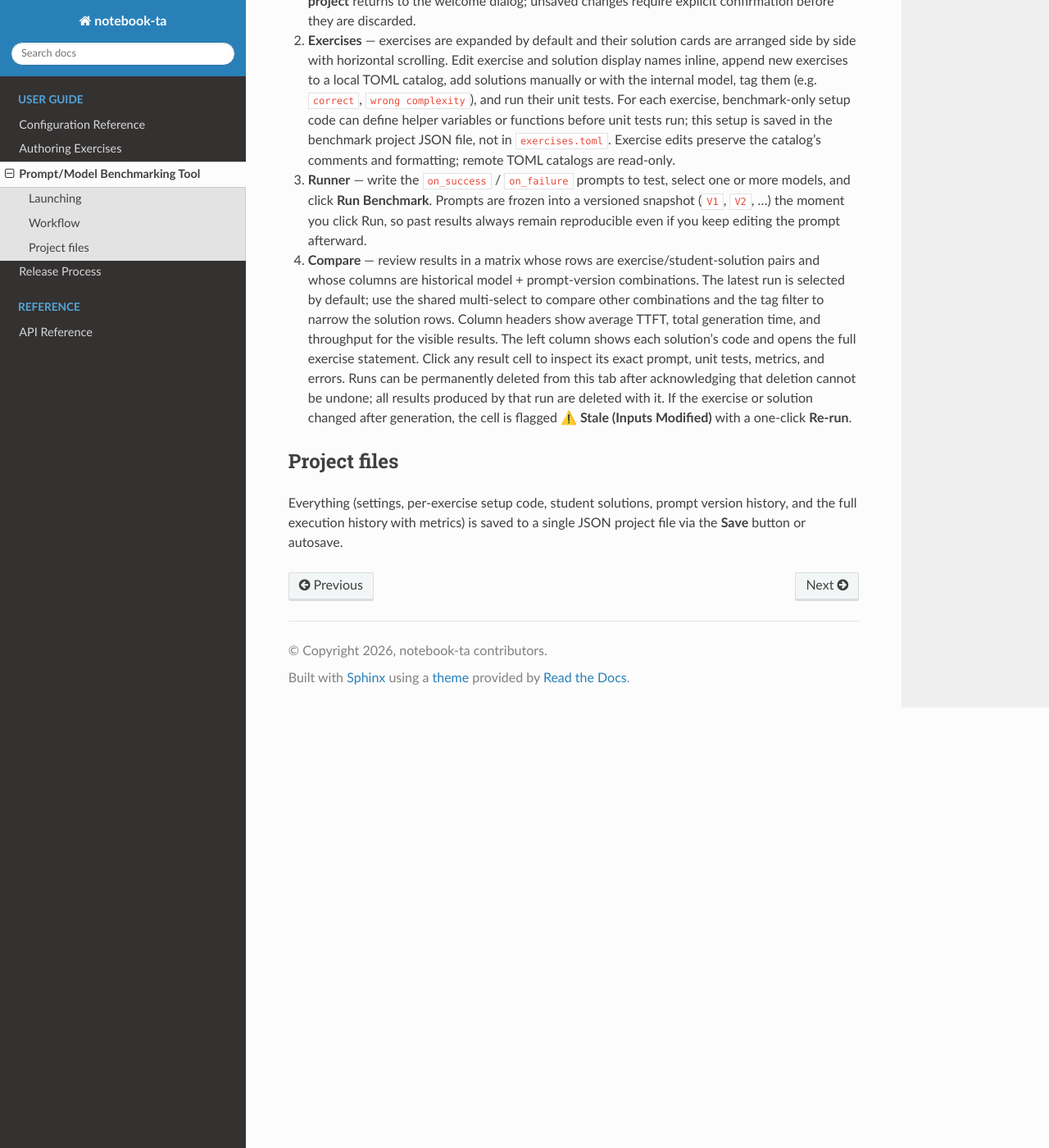
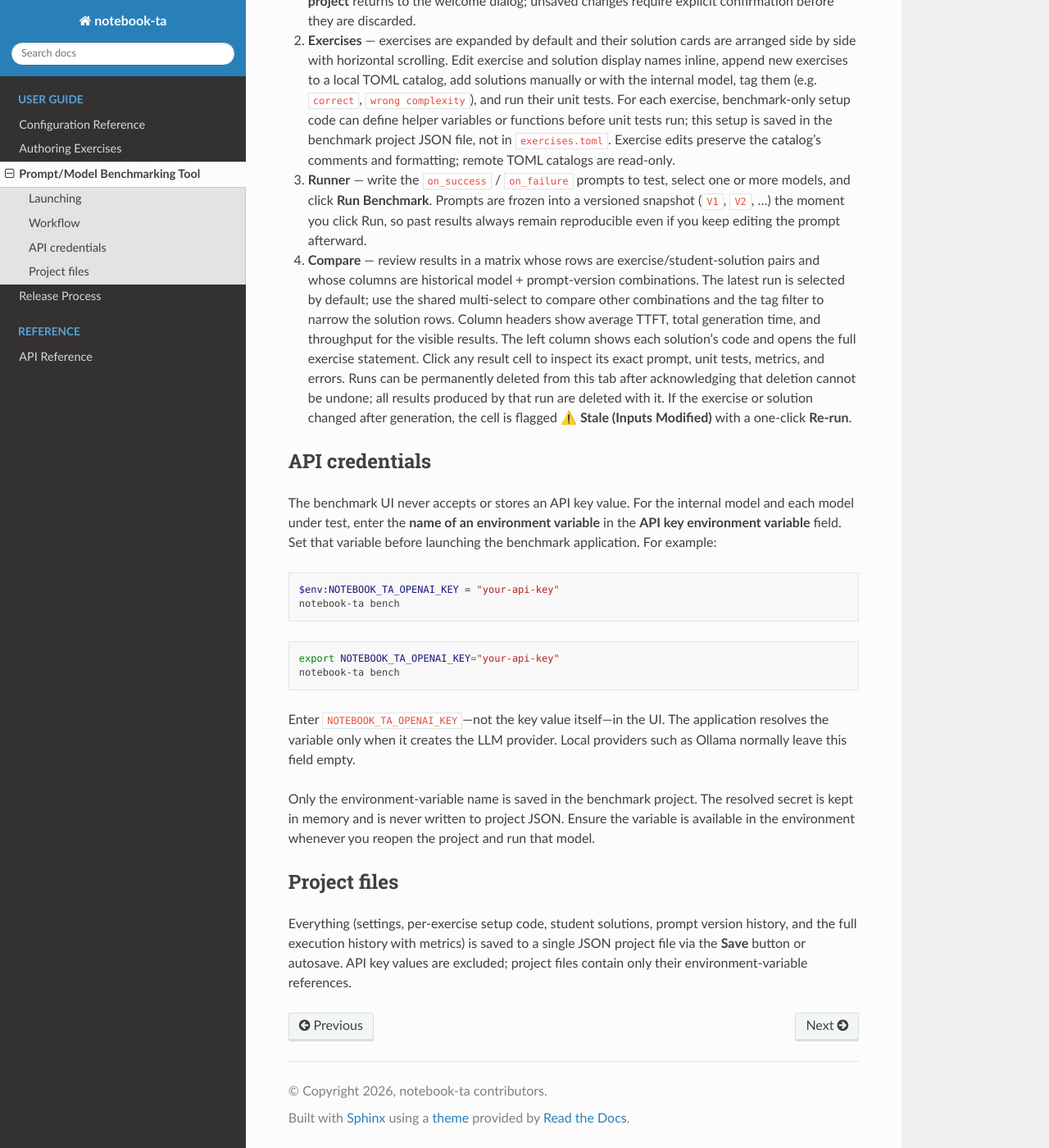
Before and after one commit to PerretB/notebook-ta, a Sphinx documentation site: the page built from docs/benchmarking.md, in a window 1280 px wide and 1400 px high, scrolled down 655 px. Shown: the whole window at 82% size. Built offline with Sphinx 7.4.7 and the Read the Docs theme 3.1.0, drawn with Linux system fonts in a browser that asks for light colours.

Commit message:
Document benchmark API key references

````diff
--- a/docs/benchmarking.md
+++ b/docs/benchmarking.md
@@ -47,8 +47,33 @@ list starts with `correct`, `wrong complexity`, `logic flow`, and `missing edge-
    changed after generation, the cell is flagged **⚠️ Stale (Inputs Modified)** with a one-click
    **Re-run**.
 
+## API credentials
+
+The benchmark UI never accepts or stores an API key value. For the internal model and each model
+under test, enter the **name of an environment variable** in the **API key environment variable**
+field. Set that variable before launching the benchmark application. For example:
+
+```powershell
+$env:NOTEBOOK_TA_OPENAI_KEY = "your-api-key"
+notebook-ta bench
+```
+
+```bash
+export NOTEBOOK_TA_OPENAI_KEY="your-api-key"
+notebook-ta bench
+```
+
+Enter `NOTEBOOK_TA_OPENAI_KEY`—not the key value itself—in the UI. The application resolves the
+variable only when it creates the LLM provider. Local providers such as Ollama normally leave this
+field empty.
+
+Only the environment-variable name is saved in the benchmark project. The resolved secret is
+kept in memory and is never written to project JSON. Ensure the variable is available in the
+environment whenever you reopen the project and run that model.
+
 ## Project files
 
 Everything (settings, per-exercise setup code, student solutions, prompt version history, and the
 full execution history with metrics) is saved to a single JSON project file via the **Save** button
-or autosave.
+or autosave. API key values are excluded; project files contain only their environment-variable
+references.
````
Also changed, not shown: docs/configuration.md (+4 -0 lines).
